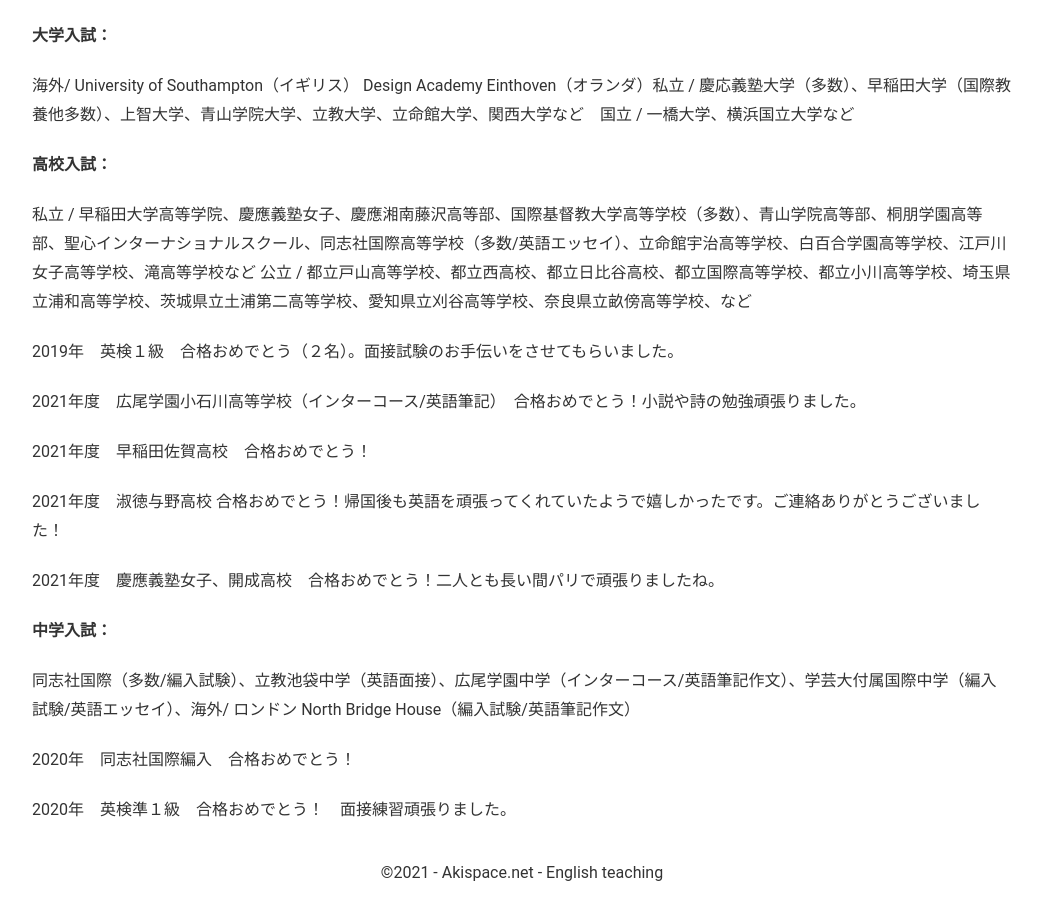
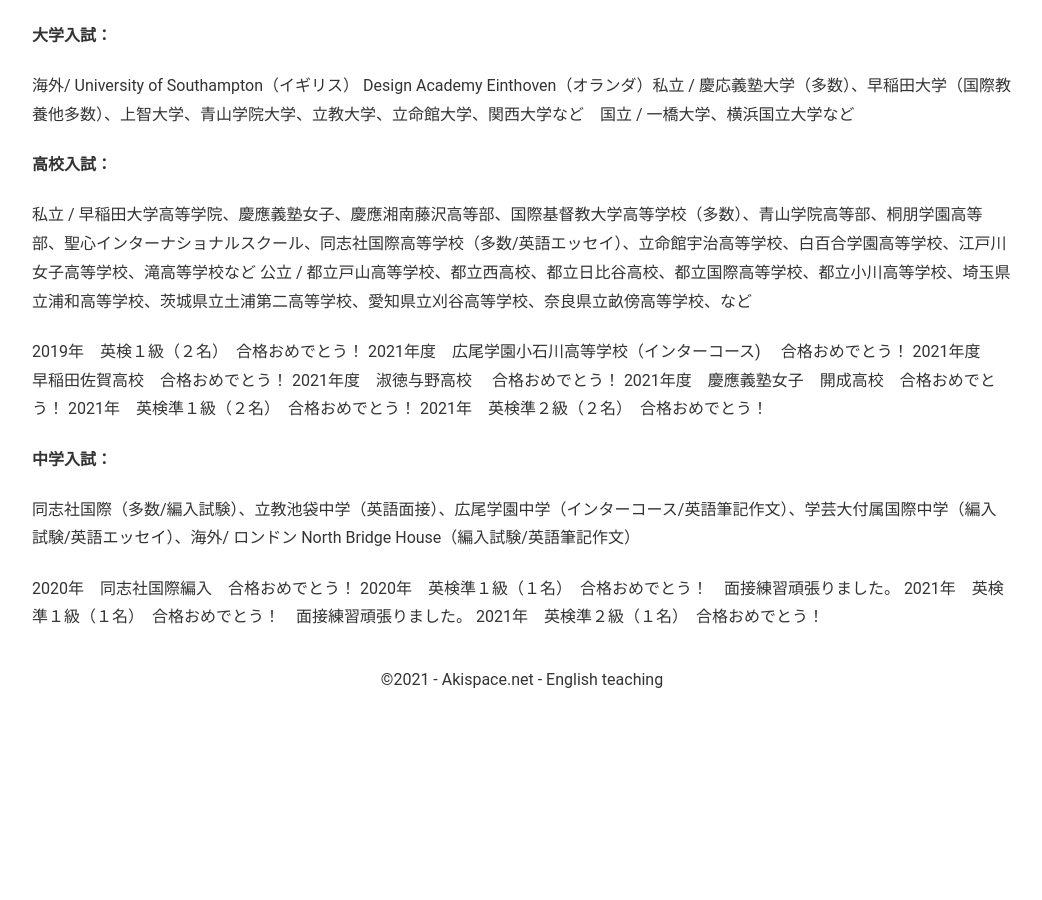
Before and after one commit to phocean/akispace, a Jekyll site: the page built from exam_results.md, in a window 1280 px wide and 900 px high, scrolled down 1822 px. Shown: the whole window, without its empty margins (118-1160 px from the left). Built offline with Jekyll 4.4.1, drawn with Linux system fonts in a browser that asks for light colours; after the commit the page ends 2529 px from its top, so only the background shows below that.

Commit message:
Update exam_results.md

```diff
--- a/exam_results.md
+++ b/exam_results.md
@@ -60,21 +60,19 @@
 
 私立 / 早稲田大学高等学院、慶應義塾女子、慶應湘南藤沢高等部、国際基督教大学高等学校（多数）、青山学院高等部、桐朋学園高等部、聖心インターナショナルスクール、同志社国際高等学校（多数/英語エッセイ）、立命館宇治高等学校、白百合学園高等学校、江戸川女子高等学校、滝高等学校など   公立 / 都立戸山高等学校、都立西高校、都立日比谷高校、都立国際高等学校、都立小川高等学校、埼玉県立浦和高等学校、茨城県立土浦第二高等学校、愛知県立刈谷高等学校、奈良県立畝傍高等学校、など
 
-2019年　英検１級　合格おめでとう（２名）。面接試験のお手伝いをさせてもらいました。
-
-2021年度　広尾学園小石川高等学校（インターコース/英語筆記）　合格おめでとう！小説や詩の勉強頑張りました。
-
+2019年　英検１級（２名）　合格おめでとう！
+2021年度　広尾学園小石川高等学校（インターコース) 　合格おめでとう！
 2021年度　早稲田佐賀高校　合格おめでとう！
-
-2021年度　淑徳与野高校 合格おめでとう！帰国後も英語を頑張ってくれていたようで嬉しかったです。ご連絡ありがとうございました！
-
-2021年度　慶應義塾女子、開成高校　合格おめでとう！二人とも長い間パリで頑張りましたね。
-
+2021年度　淑徳与野高校 　合格おめでとう！
+2021年度　慶應義塾女子　開成高校　合格おめでとう！
+2021年　英検準１級（２名）　合格おめでとう！
+2021年　英検準２級（２名）　合格おめでとう！
 
 <strong>中学入試：</strong>
 
 同志社国際（多数/編入試験）、立教池袋中学（英語面接）、広尾学園中学（インターコース/英語筆記作文）、学芸大付属国際中学（編入試験/英語エッセイ）、海外/ ロンドン North Bridge House（編入試験/英語筆記作文）
 
 2020年　同志社国際編入　合格おめでとう！
-
-2020年　英検準１級　合格おめでとう！　面接練習頑張りました。
+2020年　英検準１級（１名）　合格おめでとう！　面接練習頑張りました。
+2021年　英検準１級（１名）　合格おめでとう！　面接練習頑張りました。
+2021年　英検準２級（１名）　合格おめでとう！
```
